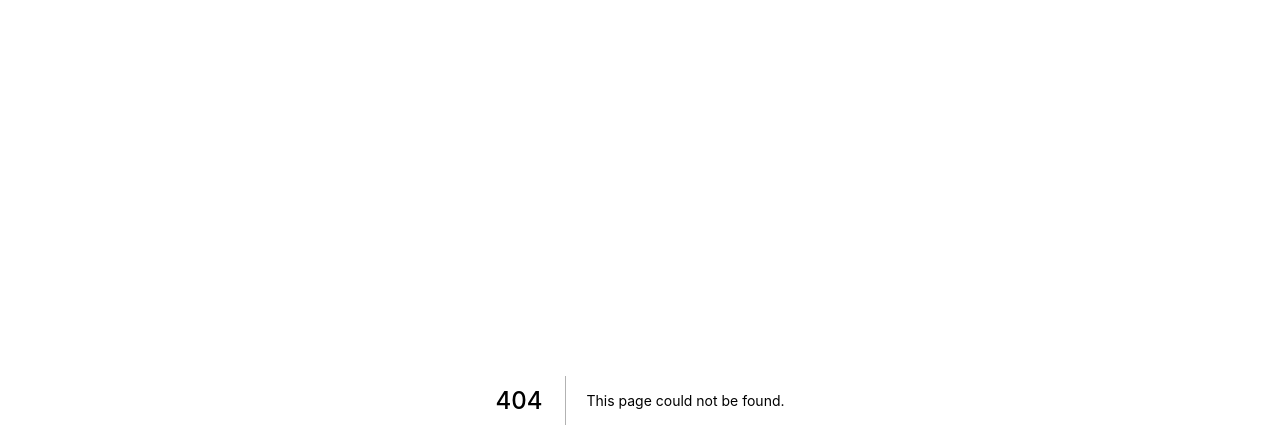
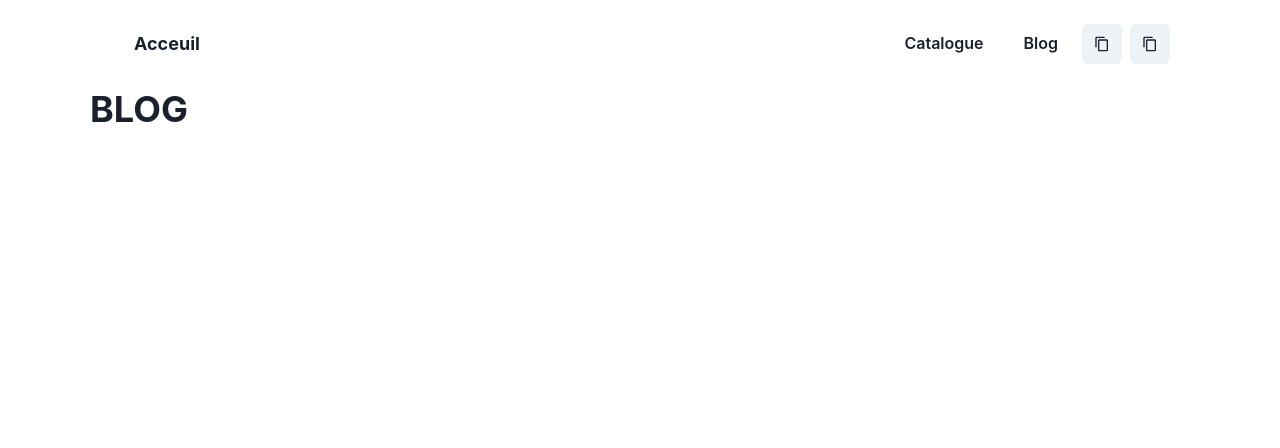
Before and after one commit to GabrielTouron/pierretouron, a Next.js app: page /blog in a window 1280 px wide. Before the commit this address had no page. Shown: the top 448 px of the page. Built offline with nearby package versions, Linux system fonts and the light colour scheme.

Commit message:
💄 first pages arch version (#4)
* 💄 first pages arch version

* 💚 fix package.json npm i

```diff
--- /dev/null
+++ b/components/molecules/Header.tsx
@@ -0,0 +1,40 @@
+import { CopyIcon } from "@chakra-ui/icons";
+import { Box, Button, Flex, IconButton, Stack } from "@chakra-ui/react";
+import React from "react";
+import { useRouter } from 'next/router'
+
+
+interface HeaderProps {
+
+}
+
+export const Header: React.FC<HeaderProps> = () => {
+
+  const router = useRouter()
+
+  return (
+    <Box bgColor="white">
+      <Flex justifyContent="space-between" className="container" m="0 auto" p="5">
+        <Button variant="ghost" size="lg" fontWeight="bold" onClick={() => router.push('/')}>
+          Acceuil
+        </Button>
+        <Stack
+          spacing={2}
+          justifyContent="center"
+          flexDirection="row"
+          alignItems="center"
+          isInline
+        >
+          <Button variant="ghost" size="md" onClick={() => router.push('/search')}>
+            Catalogue
+          </Button>
+          <Button variant="ghost" size="md" onClick={() => router.push('/blog')}>
+            Blog
+          </Button>
+          <IconButton aria-label="icon" icon={<CopyIcon />} size="md" />
+          <IconButton aria-label="icon" icon={<CopyIcon />} size="md" />
+        </Stack>
+      </Flex>
+    </Box>
+  )
+}
--- a/package.json
+++ b/package.json
@@ -9,6 +9,7 @@
     "export": "next export"
   },
   "dependencies": {
+    "@chakra-ui/icons": "^1.0.13",
     "@chakra-ui/react": "^1.6.2",
     "@emotion/react": "^11",
     "@emotion/styled": "^11",
--- a/pages/_app.tsx
+++ b/pages/_app.tsx
@@ -1,10 +1,15 @@
 import '../styles/globals.css'
 import { ChakraProvider } from "@chakra-ui/react"
+import theme from './../theme'
+import { Header } from '../components/molecules/Header'
 
 function MyApp({ Component, pageProps }) {
   return (
-    <ChakraProvider>
-      <Component {...pageProps} />
+    <ChakraProvider theme={theme}>
+      <Header />
+      <div className="container al">
+        <Component {...pageProps} />
+      </div>
     </ChakraProvider>)
 }
 
--- /dev/null
+++ b/pages/blog.tsx
@@ -0,0 +1,12 @@
+import { Heading } from "@chakra-ui/react";
+import { Header } from "../components/molecules/Header";
+
+export default function Blog() {
+  return (
+    <>
+      <Heading>
+        BLOG
+      </Heading>
+    </>
+  )
+}
--- a/pages/index.tsx
+++ b/pages/index.tsx
@@ -1,5 +1,6 @@
 import { request } from "../lib/datocms";
 import { Box, Flex, Heading } from "@chakra-ui/react"
+import { Header } from "../components/molecules/Header";
 
 const HOMEPAGE_QUERY = `query MyQuery {
   allProducts {
--- a/styles/globals.css
+++ b/styles/globals.css
@@ -14,3 +14,11 @@ a {
 * {
   box-sizing: border-box;
 }
+
+.container {
+  max-width: 1100px;
+}
+
+.al {
+  margin: 0 auto;
+}
--- /dev/null
+++ b/theme.ts
@@ -0,0 +1,9 @@
+import { extendTheme } from "@chakra-ui/react";
+
+const theme = extendTheme({
+  colors: {
+    primary: "#000000",
+  },
+});
+
+export default theme;
```
Also changed, not shown: components/atoms/buttons/ButtonPrimary.tsx (added, +11 -0 lines), pages/post/[slug].tsx (added, +21 -0 lines), pages/product/[slug].tsx (added, +21 -0 lines), pages/search.tsx (added, +12 -0 lines), 1 other file (tests, documents, lock files or other folders). Lines whose indentation alone changed are shown as unchanged.
